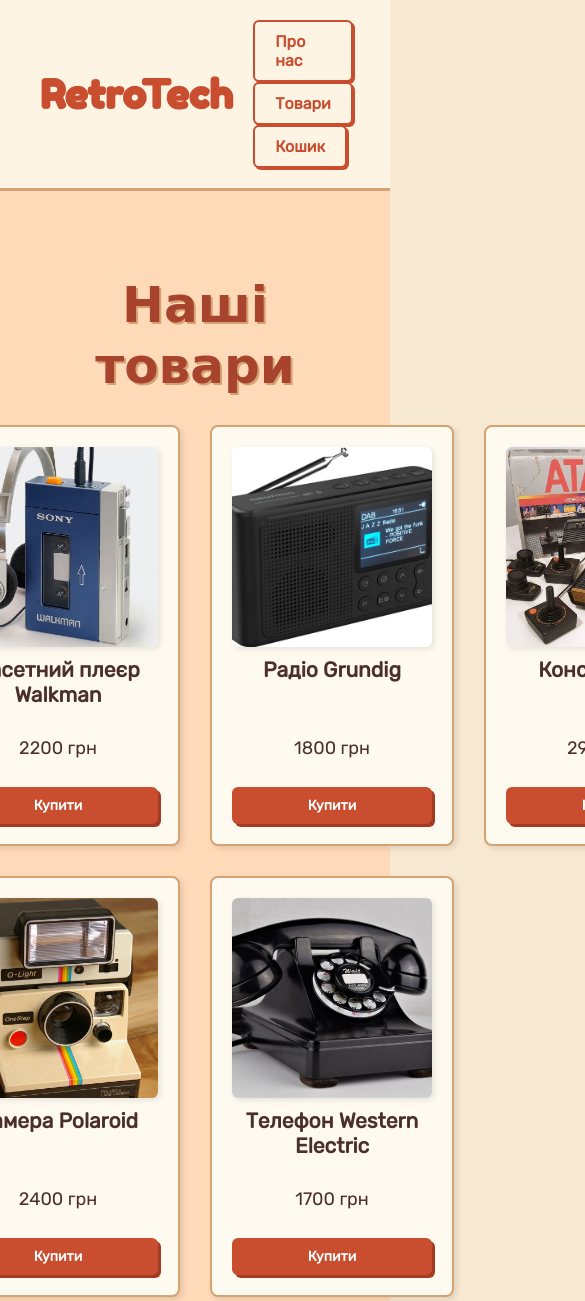
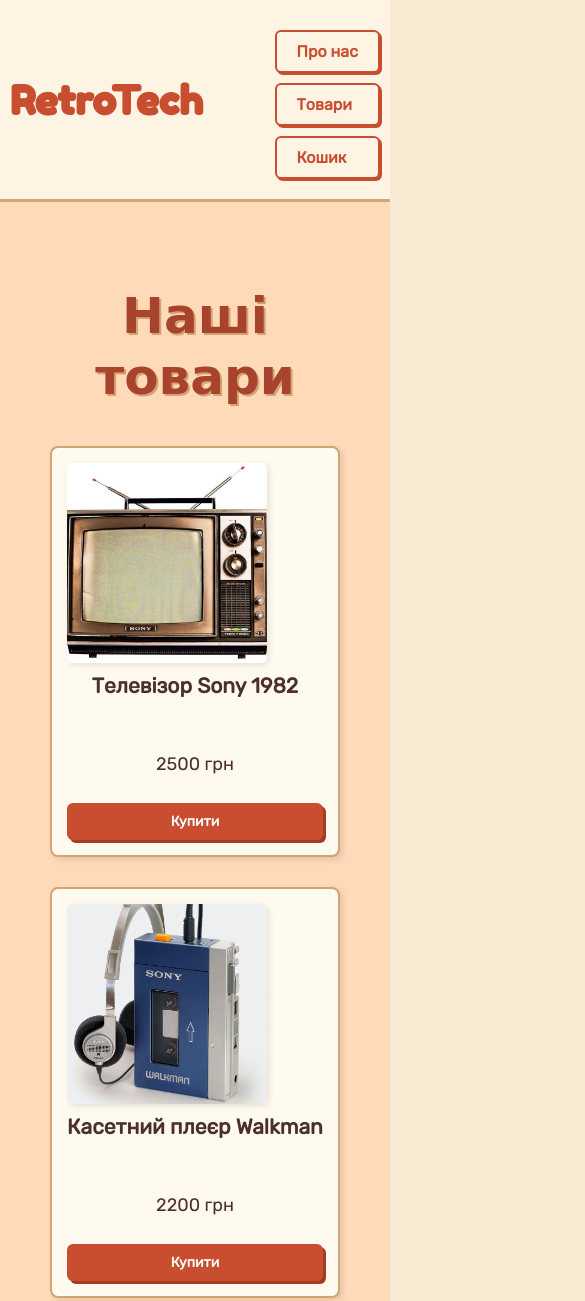
Before and after one commit to Maryna19112004/retrotech, a plain HTML site: page products.html in a window 390 px wide. Shown: the top 1301 px of the page, 585 px wide, since content can reach past the window. Drawn offline with Linux system fonts and the light colour scheme.

Commit message:
Update style.css

```diff
--- a/style.css
+++ b/style.css
@@ -451,3 +451,48 @@ html, body {
   color: #4b2e2e;
   text-align: left;
 }
+
+@media (max-width: 768px) {
+  header {
+    padding: 10px;
+    flex-direction: column;
+    align-items: flex-start;
+  }
+
+  nav {
+    margin-top: 10px;
+  }
+
+  nav a {
+    display: block;
+    margin: 10px 0;
+  }
+
+  .product-grid {
+    grid-template-columns: 1fr;
+    padding: 10px;
+  }
+
+  .product {
+    padding: 15px;
+  }
+
+  form {
+    padding: 10px;
+  }
+
+  input, textarea {
+    font-size: 16px;
+  }
+
+  .buy-button, .delete-button {
+    width: 100%;
+    margin: 10px 0 0;
+  }
+
+  footer {
+    padding: 15px;
+    font-size: 14px;
+    text-align: center;
+  }
+}
```
